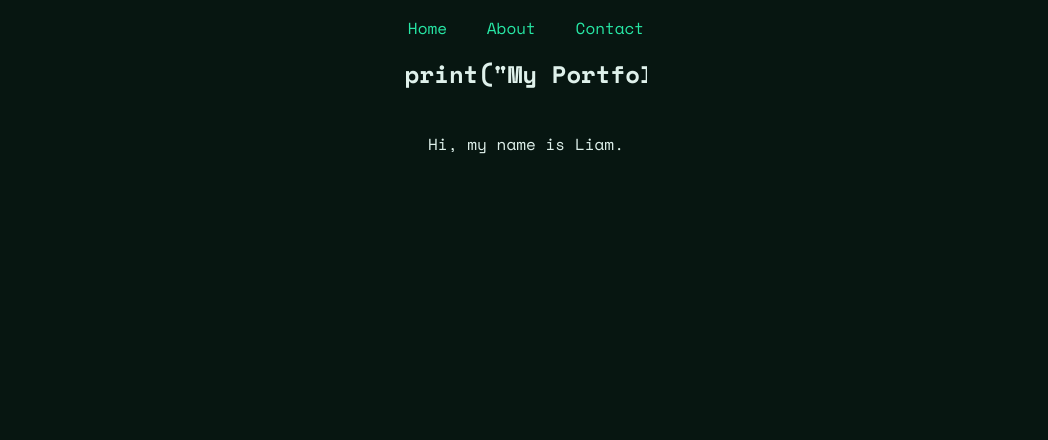
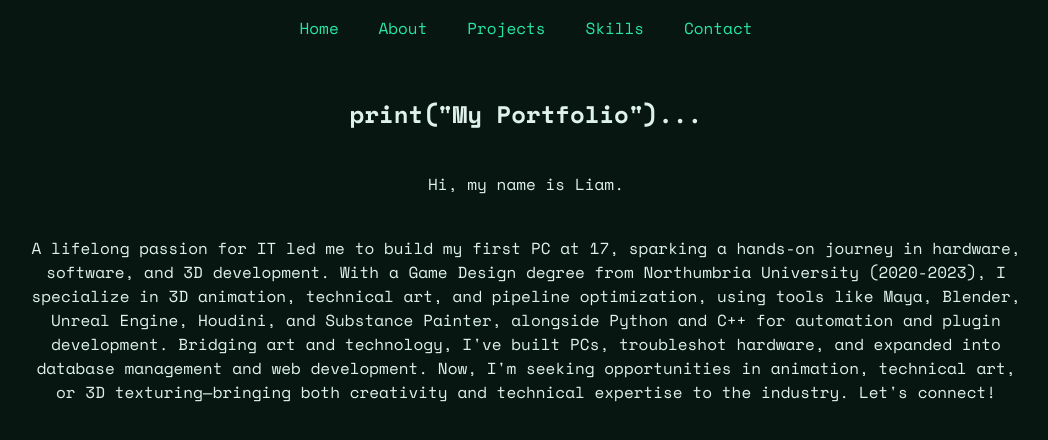
Before and after one commit to MoopleSyrup/MoopleSyrup.github.io, a plain HTML site: page portfolio/index.html in a window 1280 px wide. Shown: the whole page, without its empty margins (114-1162 px from the left). Drawn offline with nearby package versions, Linux system fonts and the light colour scheme; a web font is replaced by a local one.

Commit message:
feat: add projects and skills pages, update portfolio content and styles

```diff
--- a/portfolio/index.html
+++ b/portfolio/index.html
@@ -3,7 +3,7 @@
 <head>
     <meta charset="UTF-8">
     <meta name="viewport" content="width=device-width, initial-scale=1.0">
-    <title>Home</title>
+    <title>Portfolio Home</title>
     <link rel="stylesheet" href="style.css">
     <link rel="preconnect" href="https://fonts.googleapis.com">
     <link rel="preconnect" href="https://fonts.gstatic.com" crossorigin>
@@ -15,13 +15,21 @@
             <ul>
                 <li><a href="index.html">Home</a></li>
                 <li><a href="about.html">About</a></li>
+                <li><a href="projects.html">Projects</a></li>
+                <li><a href="skills.html">Skills</a></li>
                 <li><a href="contact.html">Contact</a></li>
             </ul>
         </nav>
+        <div class="box"></div>
     </header>
     <h2>print("My Portfolio")...</h2>
     <div class="box"></div>
-    <p class="text_box">Hi, my name is Liam. </p>
+    <p class="text_title">Hi, my name is Liam.</p>
+    <div class="box"></div>
+    <p class="text_box">A lifelong passion for IT led me to build my first PC at 17, sparking a hands-on journey in hardware, software, and 3D development.
+        With a Game Design degree from Northumbria University (2020-2023), I specialize in 3D animation, technical art, and pipeline optimization, using tools like Maya, Blender, Unreal Engine, Houdini, and Substance Painter, alongside Python and C++ for automation and plugin development.
+        Bridging art and technology, I've built PCs, troubleshot hardware, and expanded into database management and web development.
+        Now, I'm seeking opportunities in animation, technical art, or 3D texturing—bringing both creativity and technical expertise to the industry. Let's connect!</p>
     <script src="script.js"></script>
 </body>
 </html>
--- a/portfolio/style.css
+++ b/portfolio/style.css
@@ -13,12 +13,28 @@ h2 {
     font-family: "Space Mono", monospace;
     text-wrap: nowrap;
     overflow: hidden;
-    animation: typing 2s steps(20) infinite alternate-reverse;
+    animation: typing 2s steps(20); /* infinite alternate-reverse; */
 }
 @keyframes typing {
     from {
         width: 0ch;
     }
+}
+
+/* Text boxes */
+.text_title{
+    width: 33ch;
+    margin: 0 auto;
+    text-align: center;
+    font-family: "Space Mono", monospace;
+    text-wrap: nowrap;
+    overflow: hidden;
+    animation: typing 2s steps(20);
+}
+
+.text_box {
+    width: 1000px;
+    margin: 0 auto;
 }
 
 /* Navigation Box */
```
Also changed, not shown: portfolio/contact.html (+11 -0 lines), portfolio/projects.html (added, +11 -0 lines), portfolio/skills.html (added, +11 -0 lines).
